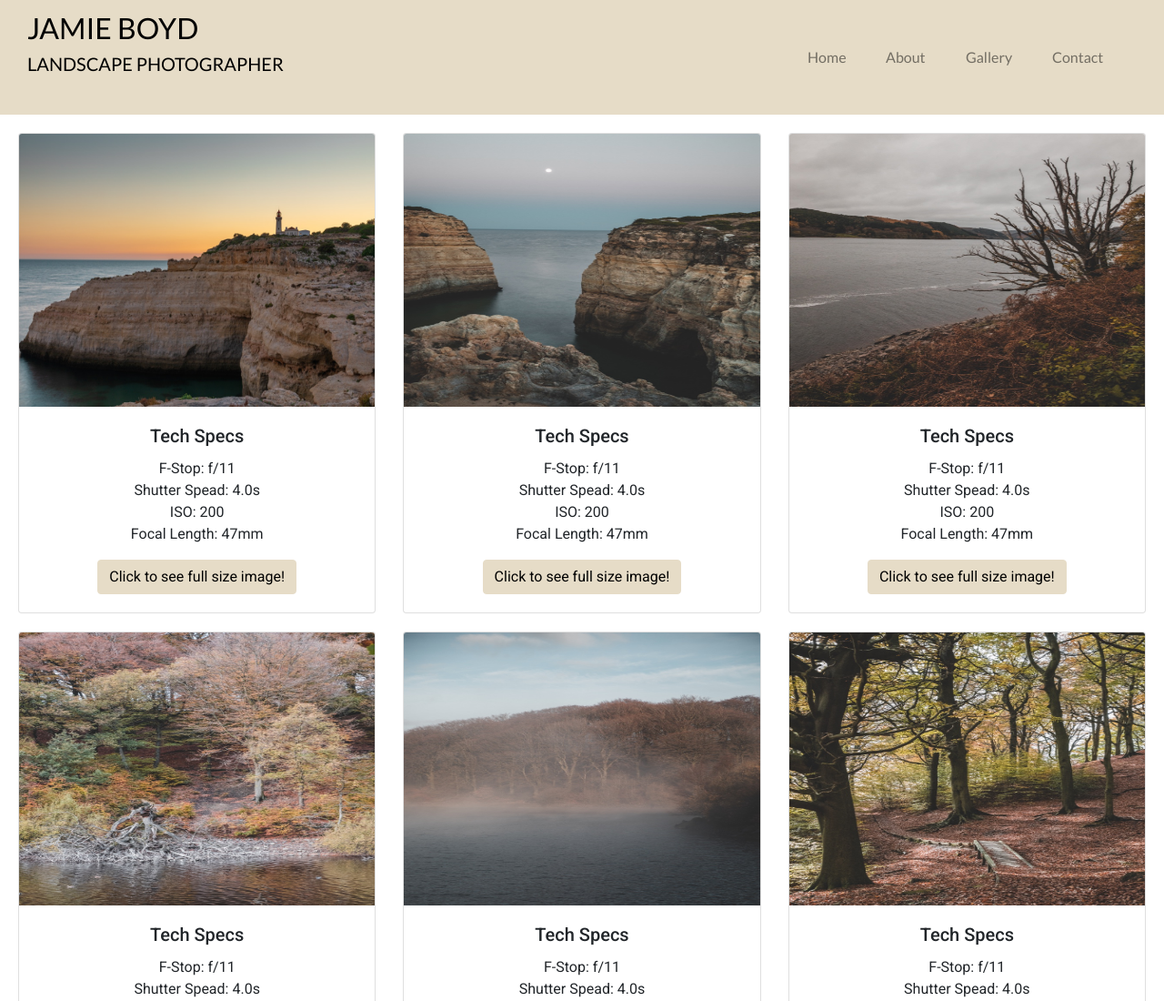
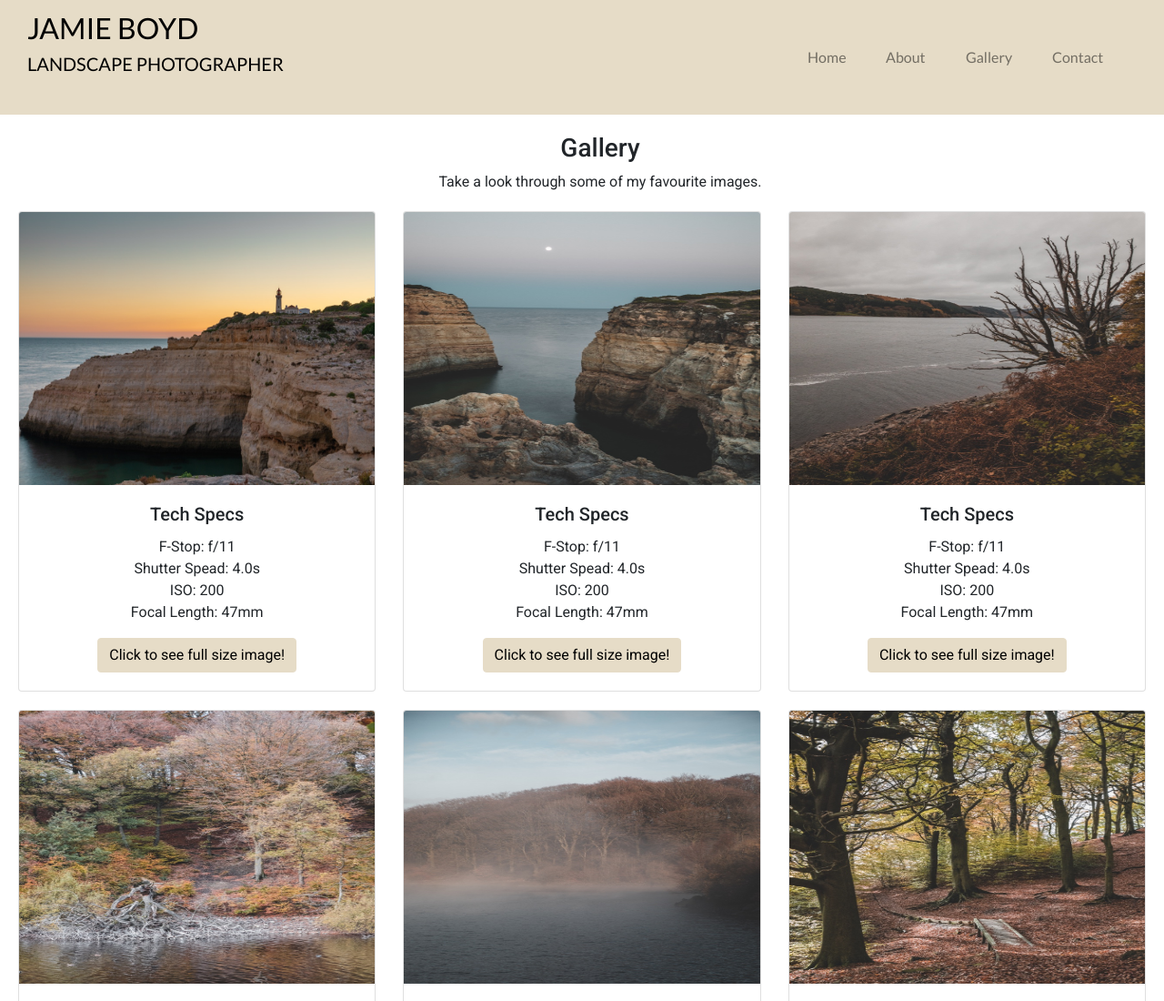
Before and after one commit to Code-Institute-Submissions/jboyd8-milestone-project-1, a plain HTML site: page gallery.html in a window 1280 px wide. Shown: the top 1100 px of the page at 91% size. Drawn offline with nearby package versions, Linux system fonts and the light colour scheme.

```diff
--- a/assets/css/style.css
+++ b/assets/css/style.css
@@ -81,6 +81,12 @@ header {
 
 /* --------------------------------------------------------------------------------- About */
 
+.about-heading {
+    font-family: "Roboto", sans-serif;
+    text-align: center;
+    margin: 20px;
+}
+
 .about-image {
     background-image: url("../images/about-me.jpg");
     background-size: cover;
@@ -104,6 +110,12 @@ header {
 }
 
 /* -------------------------------------------------------------------------------- Gallery */
+
+.gallery-heading {
+    font-family: "Roboto", sans-serif;
+    text-align: center;
+    margin: 20px;
+}
 
 .container-gallery {
     font-family: "Roboto", sans-serif;
--- a/gallery.html
+++ b/gallery.html
@@ -57,6 +57,12 @@
     color to match my colour theme. I then wrapped it in .container-gallery so I could alter the font and structure.-->
 
     <section>
+        <div class="col-12 gallery-heading">
+            <h3>
+                Gallery
+            </h3>
+            <p>Take a look through some of my favourite images.</p>
+        </div>
         <div class="container-gallery">
             <div class="card-deck">
                 <div class="card">
```
Also changed, not shown: about.html (+7 -0 lines).
